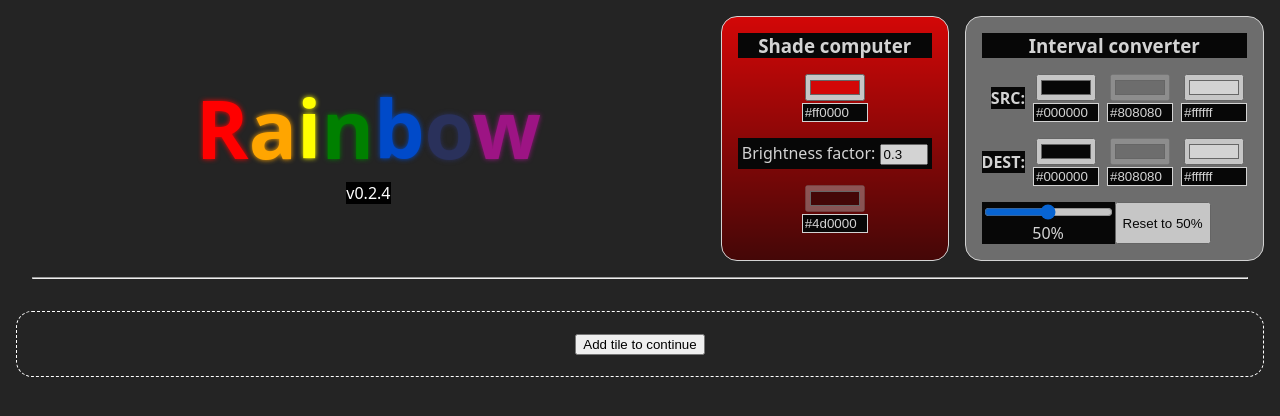
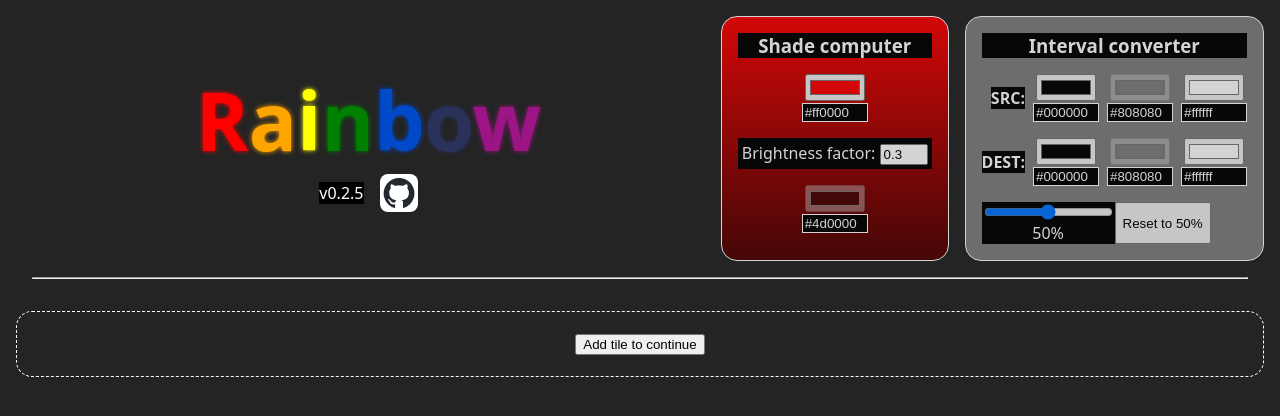
Before and after one commit to ZiarZer/Rainbow, a Vue app: page / in a window 1280 px wide. Shown: the top 416 px of the page. Built offline with nearby package versions, Linux system fonts and the light colour scheme.

Commit message:
feat: link GitHub project

```diff
--- a/package.json
+++ b/package.json
@@ -1,7 +1,7 @@
 {
   "name": "rainbow",
   "private": true,
-  "version": "0.2.4",
+  "version": "0.2.5",
   "type": "module",
   "scripts": {
     "dev": "vite",
--- a/src/components/AppTitle.vue
+++ b/src/components/AppTitle.vue
@@ -14,7 +14,12 @@ function shiftColors() {
         {{ letter }}
       </span>
     </h1>
-    <p id="version">v{{ version }}</p>
+    <div id="subtitle">
+      <p id="version">v{{ version }}</p>
+      <a href="https://github.com/ZiarZer/Rainbow" rel="noreferrer" target="_blank">
+        <img src="../assets/github-mark.png" :style="{ height: '2em' }" />
+      </a>
+    </div>
   </div>
 </template>
 <style scoped>
@@ -35,4 +40,17 @@ h1 {
 #version {
   width: min-content;
 }
+
+a {
+  background-color: white;
+  border-radius: 0.5em;
+  display: flex;
+  padding: 3px;
+}
+
+#subtitle {
+  display: flex;
+  align-items: center;
+  gap: 1em;
+}
 </style>
```
Also changed, not shown: src/assets/github-mark.png (added).
